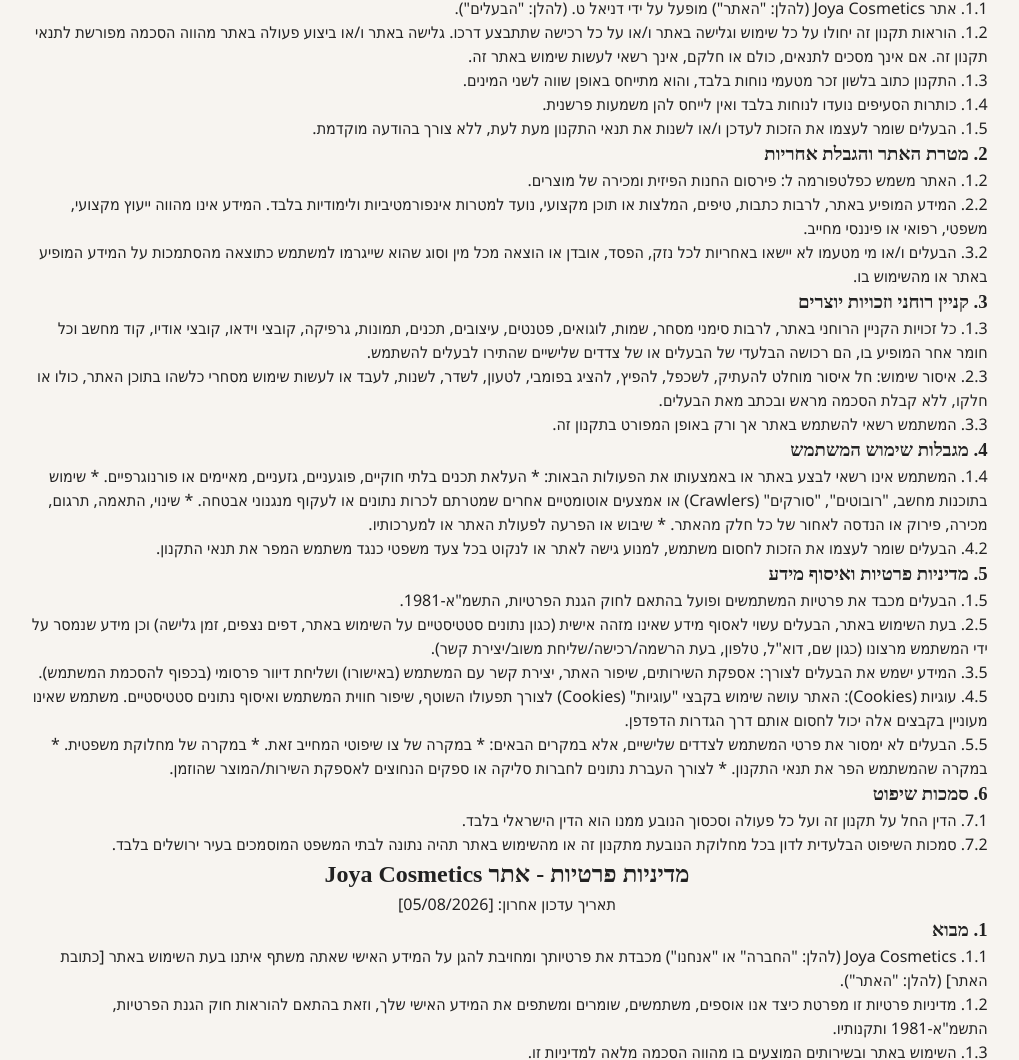
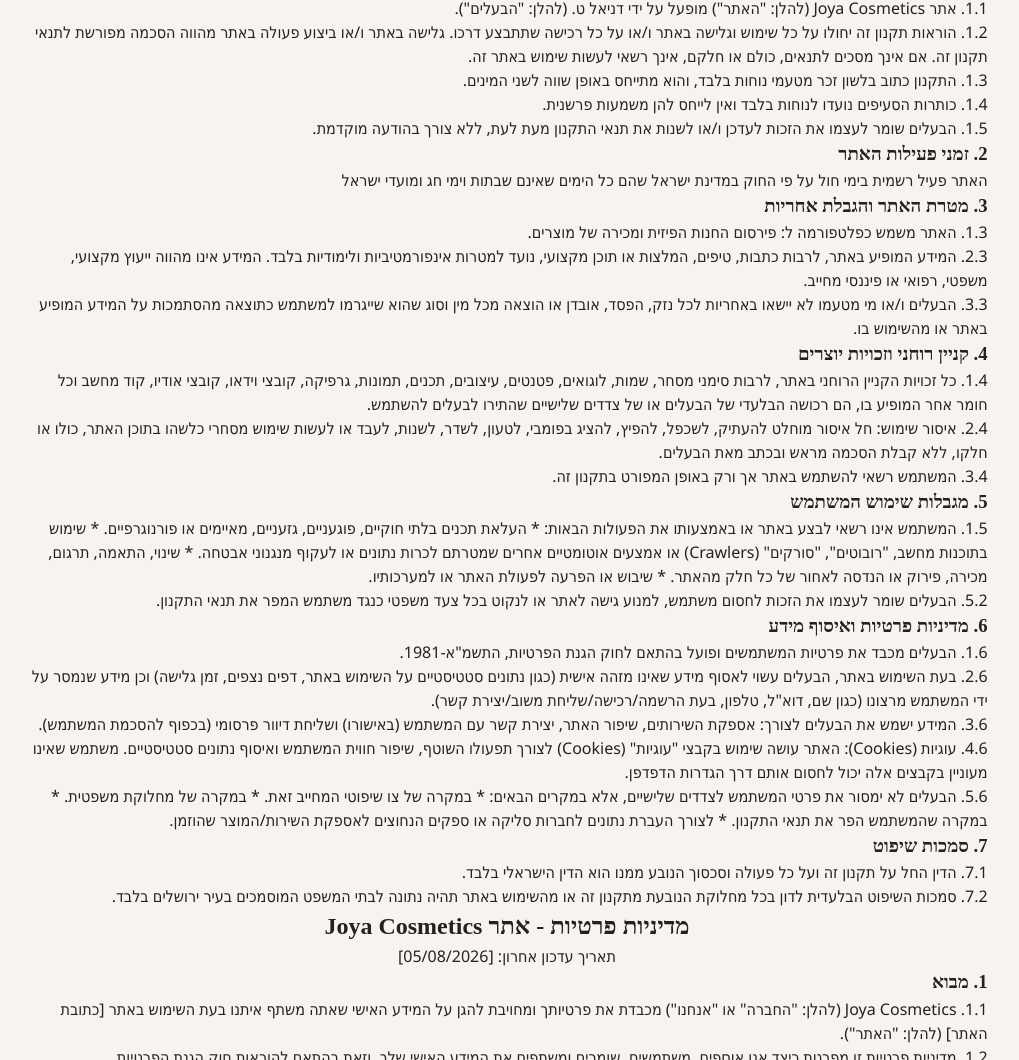
Before and after one commit to ChiisaiChinChin/JoyaCosmetics, a website: page WebsiteRegulations.html in a window 1280 px wide. Shown: the part 1013-2073 px from the top of the page, without its empty margins (133-1152 px from the left). Drawn offline with Linux system fonts and the light colour scheme; a script that the page names is missing; a web font is replaced by a local one.

Commit message:
nice update

```diff
--- a/WebsiteRegulations.html
+++ b/WebsiteRegulations.html
@@ -137,32 +137,36 @@
             1.4. כותרות הסעיפים נועדו לנוחות בלבד ואין לייחס להן משמעות פרשנית.<br>
             1.5. הבעלים שומר לעצמו את הזכות לעדכן ו/או לשנות את תנאי התקנון מעת לעת, ללא צורך בהודעה מוקדמת.<br>
         </p>
-        <h3 class="h3Access">2. מטרת האתר והגבלת אחריות</h3>
+
+        <h3 class="h3Access">2. זמני פעילות האתר</h3>
+        <p class="pAccess">האתר פעיל רשמית בימי חול על פי החוק במדינת ישראל שהם כל הימים שאינם שבתות וימי חג ומועדי ישראל</p>
+
+        <h3 class="h3Access">3. מטרת האתר והגבלת אחריות</h3>
         <p class="pAccess">
-            1.2. האתר משמש כפלטפורמה ל: פירסום החנות הפיזית ומכירה של מוצרים.<br>
-            2.2. המידע המופיע באתר, לרבות כתבות, טיפים, המלצות או תוכן מקצועי, נועד למטרות אינפורמטיביות ולימודיות בלבד. המידע אינו מהווה ייעוץ מקצועי, משפטי, רפואי או פיננסי מחייב.<br>
-            3.2. הבעלים ו/או מי מטעמו לא יישאו באחריות לכל נזק, הפסד, אובדן או הוצאה מכל מין וסוג שהוא שייגרמו למשתמש כתוצאה מהסתמכות על המידע המופיע באתר או מהשימוש בו.<br>
+            1.3. האתר משמש כפלטפורמה ל: פירסום החנות הפיזית ומכירה של מוצרים.<br>
+            2.3. המידע המופיע באתר, לרבות כתבות, טיפים, המלצות או תוכן מקצועי, נועד למטרות אינפורמטיביות ולימודיות בלבד. המידע אינו מהווה ייעוץ מקצועי, משפטי, רפואי או פיננסי מחייב.<br>
+            3.3. הבעלים ו/או מי מטעמו לא יישאו באחריות לכל נזק, הפסד, אובדן או הוצאה מכל מין וסוג שהוא שייגרמו למשתמש כתוצאה מהסתמכות על המידע המופיע באתר או מהשימוש בו.<br>
         </p>
-        <h3 class="h3Access">3. קניין רוחני וזכויות יוצרים</h3>
+        <h3 class="h3Access">4. קניין רוחני וזכויות יוצרים</h3>
         <p class="pAccess">
-            1.3. כל זכויות הקניין הרוחני באתר, לרבות סימני מסחר, שמות, לוגואים, פטנטים, עיצובים, תכנים, תמונות, גרפיקה, קובצי וידאו, קובצי אודיו, קוד מחשב וכל חומר אחר המופיע בו, הם רכושה הבלעדי של הבעלים או של צדדים שלישיים שהתירו לבעלים להשתמש.<br>
-            2.3. איסור שימוש: חל איסור מוחלט להעתיק, לשכפל, להפיץ, להציג בפומבי, לטעון, לשדר, לשנות, לעבד או לעשות שימוש מסחרי כלשהו בתוכן האתר, כולו או חלקו, ללא קבלת הסכמה מראש ובכתב מאת הבעלים.<br>
-            3.3. המשתמש רשאי להשתמש באתר אך ורק באופן המפורט בתקנון זה.<br>
+            1.4. כל זכויות הקניין הרוחני באתר, לרבות סימני מסחר, שמות, לוגואים, פטנטים, עיצובים, תכנים, תמונות, גרפיקה, קובצי וידאו, קובצי אודיו, קוד מחשב וכל חומר אחר המופיע בו, הם רכושה הבלעדי של הבעלים או של צדדים שלישיים שהתירו לבעלים להשתמש.<br>
+            2.4. איסור שימוש: חל איסור מוחלט להעתיק, לשכפל, להפיץ, להציג בפומבי, לטעון, לשדר, לשנות, לעבד או לעשות שימוש מסחרי כלשהו בתוכן האתר, כולו או חלקו, ללא קבלת הסכמה מראש ובכתב מאת הבעלים.<br>
+            3.4. המשתמש רשאי להשתמש באתר אך ורק באופן המפורט בתקנון זה.<br>
         </p>
-        <h3 class="h3Access">4. מגבלות שימוש המשתמש</h3>
+        <h3 class="h3Access">5. מגבלות שימוש המשתמש</h3>
         <p class="pAccess">
-            1.4. המשתמש אינו רשאי לבצע באתר או באמצעותו את הפעולות הבאות: * העלאת תכנים בלתי חוקיים, פוגעניים, גזעניים, מאיימים או פורנוגרפיים. * שימוש בתוכנות מחשב, "רובוטים", "סורקים" (Crawlers) או אמצעים אוטומטיים אחרים שמטרתם לכרות נתונים או לעקוף מנגנוני אבטחה. * שינוי, התאמה, תרגום, מכירה, פירוק או הנדסה לאחור של כל חלק מהאתר. * שיבוש או הפרעה לפעולת האתר או למערכותיו.<br>
-            4.2. הבעלים שומר לעצמו את הזכות לחסום משתמש, למנוע גישה לאתר או לנקוט בכל צעד משפטי כנגד משתמש המפר את תנאי התקנון.<br>
+            1.5. המשתמש אינו רשאי לבצע באתר או באמצעותו את הפעולות הבאות: * העלאת תכנים בלתי חוקיים, פוגעניים, גזעניים, מאיימים או פורנוגרפיים. * שימוש בתוכנות מחשב, "רובוטים", "סורקים" (Crawlers) או אמצעים אוטומטיים אחרים שמטרתם לכרות נתונים או לעקוף מנגנוני אבטחה. * שינוי, התאמה, תרגום, מכירה, פירוק או הנדסה לאחור של כל חלק מהאתר. * שיבוש או הפרעה לפעולת האתר או למערכותיו.<br>
+            5.2. הבעלים שומר לעצמו את הזכות לחסום משתמש, למנוע גישה לאתר או לנקוט בכל צעד משפטי כנגד משתמש המפר את תנאי התקנון.<br>
         </p>
-        <h3 class="h3Access">5. מדיניות פרטיות ואיסוף מידע</h3>
+        <h3 class="h3Access">6. מדיניות פרטיות ואיסוף מידע</h3>
         <p class="pAccess">
-            1.5. הבעלים מכבד את פרטיות המשתמשים ופועל בהתאם לחוק הגנת הפרטיות, התשמ"א-1981.<br>
-            2.5. בעת השימוש באתר, הבעלים עשוי לאסוף מידע שאינו מזהה אישית (כגון נתונים סטטיסטיים על השימוש באתר, דפים נצפים, זמן גלישה) וכן מידע שנמסר על ידי המשתמש מרצונו (כגון שם, דוא"ל, טלפון, בעת הרשמה/רכישה/שליחת משוב/יצירת קשר).<br>
-            3.5. המידע ישמש את הבעלים לצורך: אספקת השירותים, שיפור האתר, יצירת קשר עם המשתמש (באישורו) ושליחת דיוור פרסומי (בכפוף להסכמת המשתמש).<br>
-            4.5. עוגיות (Cookies): האתר עושה שימוש בקבצי "עוגיות" (Cookies) לצורך תפעולו השוטף, שיפור חווית המשתמש ואיסוף נתונים סטטיסטיים. משתמש שאינו מעוניין בקבצים אלה יכול לחסום אותם דרך הגדרות הדפדפן.<br>
-            5.5. הבעלים לא ימסור את פרטי המשתמש לצדדים שלישיים, אלא במקרים הבאים: * במקרה של צו שיפוטי המחייב זאת. * במקרה של מחלוקת משפטית. * במקרה שהמשתמש הפר את תנאי התקנון. * לצורך העברת נתונים לחברות סליקה או ספקים הנחוצים לאספקת השירות/המוצר שהוזמן.<br>
+            1.6. הבעלים מכבד את פרטיות המשתמשים ופועל בהתאם לחוק הגנת הפרטיות, התשמ"א-1981.<br>
+            2.6. בעת השימוש באתר, הבעלים עשוי לאסוף מידע שאינו מזהה אישית (כגון נתונים סטטיסטיים על השימוש באתר, דפים נצפים, זמן גלישה) וכן מידע שנמסר על ידי המשתמש מרצונו (כגון שם, דוא"ל, טלפון, בעת הרשמה/רכישה/שליחת משוב/יצירת קשר).<br>
+            3.6. המידע ישמש את הבעלים לצורך: אספקת השירותים, שיפור האתר, יצירת קשר עם המשתמש (באישורו) ושליחת דיוור פרסומי (בכפוף להסכמת המשתמש).<br>
+            4.6. עוגיות (Cookies): האתר עושה שימוש בקבצי "עוגיות" (Cookies) לצורך תפעולו השוטף, שיפור חווית המשתמש ואיסוף נתונים סטטיסטיים. משתמש שאינו מעוניין בקבצים אלה יכול לחסום אותם דרך הגדרות הדפדפן.<br>
+            5.6. הבעלים לא ימסור את פרטי המשתמש לצדדים שלישיים, אלא במקרים הבאים: * במקרה של צו שיפוטי המחייב זאת. * במקרה של מחלוקת משפטית. * במקרה שהמשתמש הפר את תנאי התקנון. * לצורך העברת נתונים לחברות סליקה או ספקים הנחוצים לאספקת השירות/המוצר שהוזמן.<br>
         </p>
-        <h3 class="h3Access">6. סמכות שיפוט</h3>
+        <h3 class="h3Access">7. סמכות שיפוט</h3>
         <p class="pAccess">
             7.1. הדין החל על תקנון זה ועל כל פעולה וסכסוך הנובע ממנו הוא הדין הישראלי בלבד.<br>
             7.2. סמכות השיפוט הבלעדית לדון בכל מחלוקת הנובעת מתקנון זה או מהשימוש באתר תהיה נתונה לבתי המשפט המוסמכים בעיר ירושלים בלבד.<br>
```
